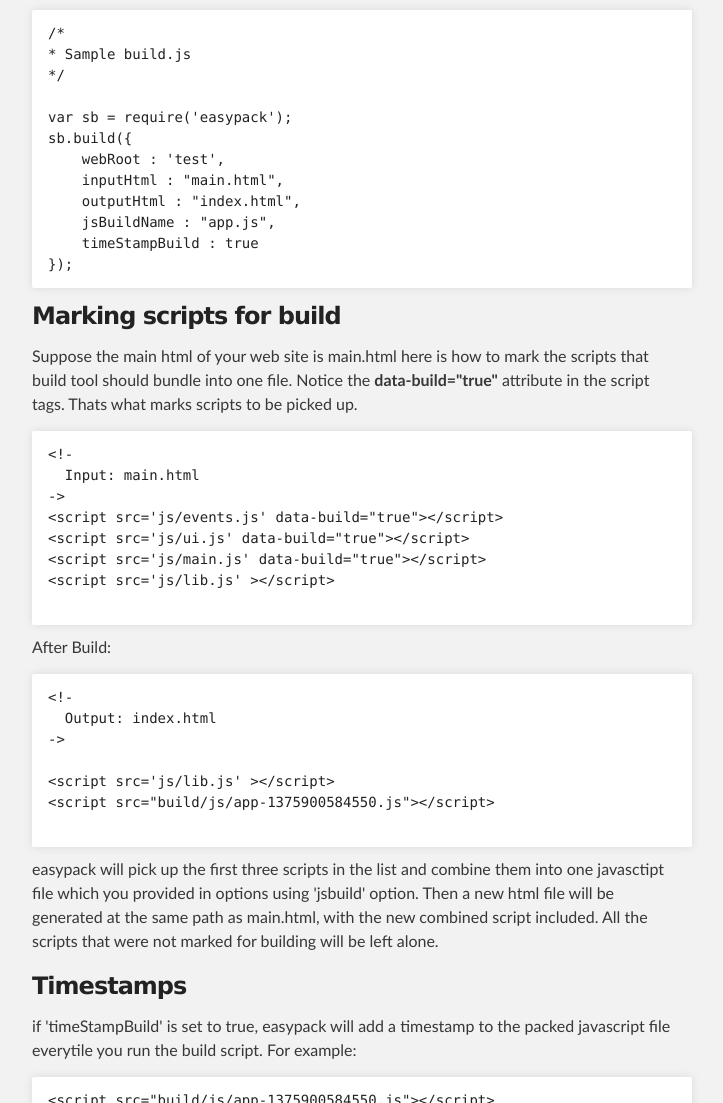
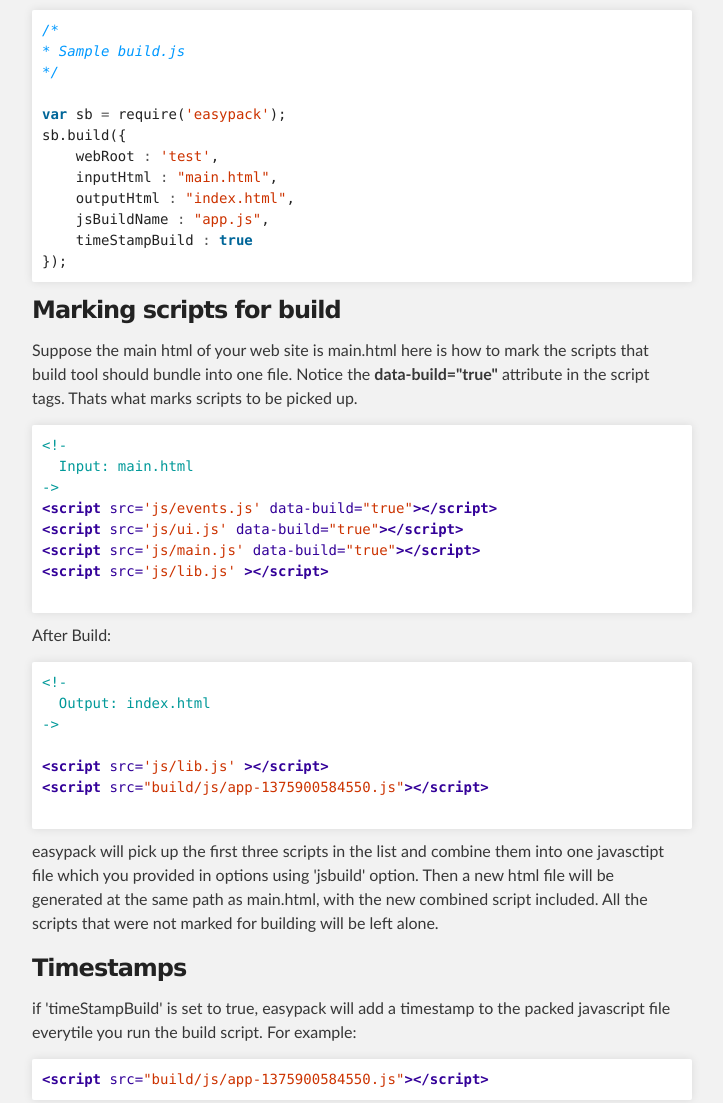
Before and after one commit to shaunakv1/easypack, a plain HTML site: page index.html in a window 1280 px wide. Shown: the part 800-1903 px from the top of the page, without its empty margins (288-1011 px from the left). Drawn offline with Linux system fonts and the light colour scheme.

```diff
--- a/index.html
+++ b/index.html
@@ -50,19 +50,19 @@
 
 <p>Create a build.js file like below and execute it using nodejs</p>
 
-<pre><code>/*
-* Sample build.js
-*/
+<div class="highlight"><pre><span class="cm">/*</span>
+<span class="cm">* Sample build.js</span>
+<span class="cm">*/</span>
 
-var sb = require('easypack');
-sb.build({
-    webRoot : 'test',
-    inputHtml : "main.html",
-    outputHtml : "index.html",
-    jsBuildName : "app.js",
-    timeStampBuild : true
-});
-</code></pre>
+<span class="kd">var</span> <span class="nx">sb</span> <span class="o">=</span> <span class="nx">require</span><span class="p">(</span><span class="s1">'easypack'</span><span class="p">);</span>
+<span class="nx">sb</span><span class="p">.</span><span class="nx">build</span><span class="p">({</span>
+    <span class="nx">webRoot</span> <span class="o">:</span> <span class="s1">'test'</span><span class="p">,</span>
+    <span class="nx">inputHtml</span> <span class="o">:</span> <span class="s2">"main.html"</span><span class="p">,</span>
+    <span class="nx">outputHtml</span> <span class="o">:</span> <span class="s2">"index.html"</span><span class="p">,</span>
+    <span class="nx">jsBuildName</span> <span class="o">:</span> <span class="s2">"app.js"</span><span class="p">,</span>
+    <span class="nx">timeStampBuild</span> <span class="o">:</span> <span class="kc">true</span>
+<span class="p">});</span>
+</pre></div>
 
 <h3>
 <a name="marking-scripts-for-build" class="anchor" href="#marking-scripts-for-build"><span class="octicon octicon-link"></span></a>Marking scripts for build</h3>
@@ -70,26 +70,26 @@
 <p>Suppose the main html of your web site is main.html here is how to mark the scripts that build tool should bundle into one file.
 Notice the <strong>data-build="true"</strong> attribute in the script tags. Thats what marks scripts to be picked up. </p>
 
-<pre><code>&lt;!-
-  Input: main.html
--&gt;
-&lt;script src='js/events.js' data-build="true"&gt;&lt;/script&gt;
-&lt;script src='js/ui.js' data-build="true"&gt;&lt;/script&gt;
-&lt;script src='js/main.js' data-build="true"&gt;&lt;/script&gt;
-&lt;script src='js/lib.js' &gt;&lt;/script&gt;
+<div class="highlight"><pre><span class="cp">&lt;!-</span>
+<span class="cp">  Input: main.html</span>
+<span class="cp">-&gt;</span>
+<span class="nt">&lt;script </span><span class="na">src=</span><span class="s">'js/events.js'</span> <span class="na">data-build=</span><span class="s">"true"</span><span class="nt">&gt;&lt;/script&gt;</span>
+<span class="nt">&lt;script </span><span class="na">src=</span><span class="s">'js/ui.js'</span> <span class="na">data-build=</span><span class="s">"true"</span><span class="nt">&gt;&lt;/script&gt;</span>
+<span class="nt">&lt;script </span><span class="na">src=</span><span class="s">'js/main.js'</span> <span class="na">data-build=</span><span class="s">"true"</span><span class="nt">&gt;&lt;/script&gt;</span>
+<span class="nt">&lt;script </span><span class="na">src=</span><span class="s">'js/lib.js'</span> <span class="nt">&gt;&lt;/script&gt;</span>
 
-</code></pre>
+</pre></div>
 
 <p>After Build:</p>
 
-<pre><code>&lt;!-
-  Output: index.html
--&gt;
+<div class="highlight"><pre><span class="cp">&lt;!-</span>
+<span class="cp">  Output: index.html</span>
+<span class="cp">-&gt;</span>
 
-&lt;script src='js/lib.js' &gt;&lt;/script&gt;
-&lt;script src="build/js/app-1375900584550.js"&gt;&lt;/script&gt;
+<span class="nt">&lt;script </span><span class="na">src=</span><span class="s">'js/lib.js'</span> <span class="nt">&gt;&lt;/script&gt;</span>
+<span class="nt">&lt;script </span><span class="na">src=</span><span class="s">"build/js/app-1375900584550.js"</span><span class="nt">&gt;&lt;/script&gt;</span>
 
-</code></pre>
+</pre></div>
 
 <p>easypack will pick up the first three scripts in the list and combine them into one javasctipt file which you provided in options using 'jsbuild' option.
 Then a new html file will be generated at the same path as main.html, with the new combined script included. All the scripts that were not marked for building will be left alone.</p>
@@ -100,8 +100,8 @@
 <p>if 'timeStampBuild' is set to true, easypack will add a timestamp to the packed javascript file everytile you run the build script.
 For example:</p>
 
-<pre><code>&lt;script src="build/js/app-1375900584550.js"&gt;&lt;/script&gt;
-</code></pre>
+<div class="highlight"><pre><span class="nt">&lt;script </span><span class="na">src=</span><span class="s">"build/js/app-1375900584550.js"</span><span class="nt">&gt;&lt;/script&gt;</span>
+</pre></div>
 
 <p>Why do this? So that when you push put new code you can be sure that browsers will discard the cached copies of your old code and fetch a new one! </p>
 
```
Also changed, not shown: params.json (+1 -1 lines).
